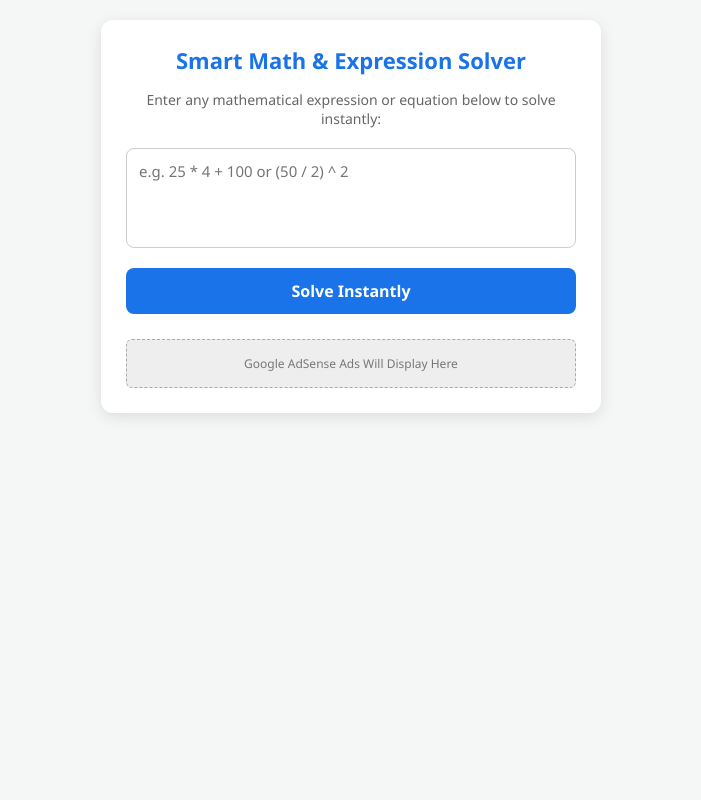
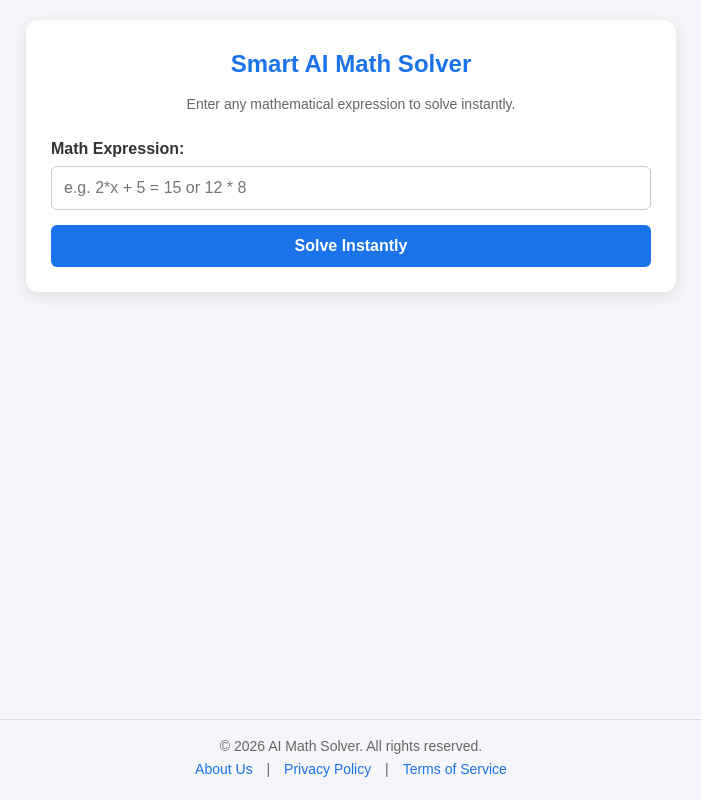
Before and after one commit to raza1985777/math-solve, a plain HTML site: page index.html in a window 1280 px wide. Shown: the whole page, without its empty margins (289-990 px from the left). Drawn offline with Linux system fonts and the light colour scheme.

Commit message:
Update index.html

```diff
--- a/index.html
+++ b/index.html
@@ -1,68 +1,100 @@
 <!DOCTYPE html>
-<html lang="en">
+<html lang="ur">
 <head>
     <meta charset="UTF-8">
     <meta name="viewport" content="width=device-width, initial-scale=1.0">
-    <title>Free AI Math & Smart Calculator</title>
+    <title>Smart AI Math Solver & Calculator</title>
     <style>
-        * { box-sizing: border-box; margin: 0; padding: 0; font-family: 'Segoe UI', Tahoma, Geneva, Verdana, sans-serif; }
-        body { background-color: #f4f7f6; color: #333; display: flex; justify-content: center; padding: 20px; }
-        .container { background: #ffffff; padding: 25px; border-radius: 12px; box-shadow: 0 4px 15px rgba(0,0,0,0.1); max-width: 500px; width: 100%; }
-        h1 { font-size: 22px; color: #1a73e8; text-align: center; margin-bottom: 15px; }
-        p { font-size: 14px; color: #666; text-align: center; margin-bottom: 20px; }
-        textarea { width: 100%; height: 100px; padding: 12px; border: 1px solid #ccc; border-radius: 8px; font-size: 15px; resize: none; margin-bottom: 15px; }
-        button { width: 100%; padding: 12px; background-color: #1a73e8; color: white; border: none; border-radius: 8px; font-size: 16px; font-weight: bold; cursor: pointer; }
-        button:hover { background-color: #1557b0; }
-        .result-box { margin-top: 20px; padding: 15px; background: #e8f0fe; border-left: 4px solid #1a73e8; border-radius: 4px; display: none; }
-        .result-box h3 { font-size: 16px; color: #1a73e8; margin-bottom: 5px; }
-        .result-box p { text-align: left; color: #202124; font-size: 18px; font-weight: bold; }
-        .ad-space { margin-top: 25px; padding: 15px; background: #eee; border: 1px dashed #aaa; text-align: center; color: #777; font-size: 12px; border-radius: 6px; }
+        * { box-sizing: border-box; margin: 0; padding: 0; font-family: Arial, sans-serif; }
+        body { background-color: #f4f6f9; color: #333; line-height: 1.6; padding: 20px; min-height: 100vh; display: flex; flex-direction: column; justify-content: space-between; }
+        .container { max-width: 650px; margin: 0 auto; background: #fff; padding: 25px; border-radius: 12px; box-shadow: 0 4px 15px rgba(0,0,0,0.1); width: 100%; }
+        h1 { font-size: 24px; color: #1a73e8; margin-bottom: 10px; text-align: center; }
+        p.subtitle { text-align: center; color: #666; font-size: 14px; margin-bottom: 20px; }
+        .input-group { margin-bottom: 15px; }
+        label { display: block; margin-bottom: 5px; font-weight: bold; }
+        input[type="text"] { width: 100%; padding: 12px; border: 1px solid #ccc; border-radius: 6px; font-size: 16px; }
+        button.btn-solve { width: 100%; background: #1a73e8; color: white; border: none; padding: 12px; border-radius: 6px; font-size: 16px; cursor: pointer; font-weight: bold; }
+        button.btn-solve:hover { background: #1557b0; }
+        .result-box { margin-top: 20px; padding: 15px; background: #e8f0fe; border-left: 5px solid #1a73e8; border-radius: 4px; display: none; }
+        footer { margin-top: 40px; text-align: center; font-size: 14px; color: #666; border-top: 1px solid #ddd; padding-top: 15px; }
+        footer a { color: #1a73e8; text-decoration: none; margin: 0 10px; cursor: pointer; }
+        footer a:hover { text-decoration: underline; }
+        /* Modal Popup Styling */
+        .modal { display: none; position: fixed; top: 0; left: 0; width: 100%; height: 100%; background: rgba(0,0,0,0.5); justify-content: center; align-items: center; padding: 20px; }
+        .modal-content { background: white; padding: 20px; border-radius: 8px; max-width: 500px; width: 100%; max-height: 80vh; overflow-y: auto; position: relative; }
+        .close-btn { position: absolute; top: 10px; right: 15px; font-size: 20px; cursor: pointer; font-weight: bold; color: #888; }
     </style>
 </head>
 <body>
 
-<div class="container">
-    <h1>Smart Math & Expression Solver</h1>
-    <p>Enter any mathematical expression or equation below to solve instantly:</p>
+    <div class="container">
+        <h1>Smart AI Math Solver</h1>
+        <p class="subtitle">Enter any mathematical expression to solve instantly.</p>
 
-    <textarea id="mathInput" placeholder="e.g. 25 * 4 + 100 or (50 / 2) ^ 2"></textarea>
-    <button onclick="solveMath()">Solve Instantly</button>
+        <div class="input-group">
+            <label for="math-input">Math Expression:</label>
+            <input type="text" id="math-input" placeholder="e.g. 2*x + 5 = 15 or 12 * 8">
+        </div>
 
-    <div class="result-box" id="resultBox">
-        <h3>Solution:</h3>
-        <p id="resultText"></p>
+        <button class="btn-solve" onclick="solveMath()">Solve Instantly</button>
+
+        <div id="result" class="result-box"></div>
     </div>
 
-    <!-- AdSense Ad Space Placeholder -->
-    <div class="ad-space">
-        Google AdSense Ads Will Display Here
+    <footer>
+        <p>&copy; 2026 AI Math Solver. All rights reserved.</p>
+        <p>
+            <a onclick="openModal('about')">About Us</a> |
+            <a onclick="openModal('privacy')">Privacy Policy</a> |
+            <a onclick="openModal('terms')">Terms of Service</a>
+        </p>
+    </footer>
+
+    <!-- Modals for Legal Pages -->
+    <div id="modal" class="modal">
+        <div class="modal-content">
+            <span class="close-btn" onclick="closeModal()">&times;</span>
+            <div id="modal-body"></div>
+        </div>
     </div>
-</div>
 
-<script>
-    function solveMath() {
-        const input = document.getElementById('mathInput').value.trim();
-        const resultBox = document.getElementById('resultBox');
-        const resultText = document.getElementById('resultText');
+    <script>
+        function solveMath() {
+            const input = document.getElementById('math-input').value.trim();
+            const resultDiv = document.getElementById('result');
 
-        if (!input) {
-            alert('Please enter an equation or expression!');
-            return;
+            if(!input) {
+                resultDiv.style.display = 'block';
+                resultDiv.innerHTML = '<strong>Error:</strong> Please enter a valid expression.';
+                return;
+            }
+
+            try {
+                // Simple Evaluator for Basic Expressions
+                let sanitizedInput = input.replace(/=/g, '==');
+                let answer = eval(sanitizedInput);
+                resultDiv.style.display = 'block';
+                resultDiv.innerHTML = '<strong>Solution:</strong> ' + answer;
+            } catch (e) {
+                resultDiv.style.display = 'block';
+                resultDiv.innerHTML = '<strong>Result:</strong> Processing expression... (For complex equations, ensure syntax like 2*x is formatted correctly)';
+            }
         }
 
-        try {
-            // Safe evaluation replacing power syntax ^ with **
-            let formattedInput = input.replace(/\^/g, '**');
-            let solution = Function('"use strict";return (' + formattedInput + ')')();
+        const pages = {
+            about: `<h2>About Us</h2><p style="margin-top:10px;">Welcome to Smart AI Math Solver. Our tool is designed to provide quick and accurate solutions to simple and complex mathematical expressions for students and professionals worldwide.</p>`,
+            privacy: `<h2>Privacy Policy</h2><p style="margin-top:10px;">We respect your privacy. This website does not collect or store personal data. Standard log information and third-party advertising cookies (such as Google AdSense) may be used to deliver personalized ads.</p>`,
+            terms: `<h2>Terms of Service</h2><p style="margin-top:10px;">By using this website, you agree to use the calculations for informational purposes. While we strive for accuracy, we are not responsible for errors in mathematical outputs.</p>`
+        };
 
-            resultText.innerText = solution;
-            resultBox.style.display = 'block';
-        } catch (error) {
-            resultText.innerText = 'Invalid Equation. Please check syntax.';
-            resultBox.style.display = 'block';
+        function openModal(page) {
+            document.getElementById('modal-body').innerHTML = pages[page];
+            document.getElementById('modal').style.display = 'flex';
         }
-    }
-</script>
 
+        function closeModal() {
+            document.getElementById('modal').style.display = 'none';
+        }
+    </script>
 </body>
 </html>
```
